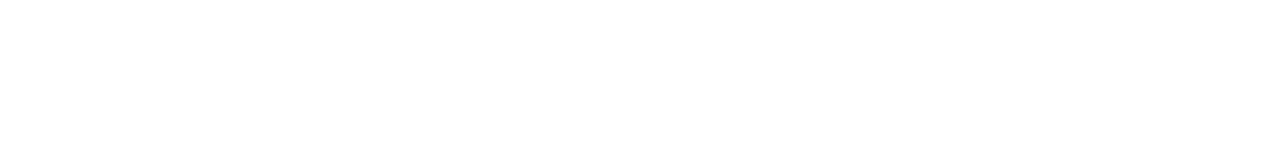
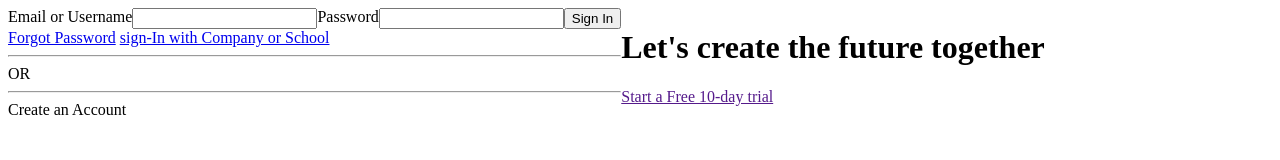
Before and after one commit to Chandan8585/Login-page, a plain HTML site: page index.html in a window 1280 px wide. Drawn offline with Linux system fonts and the light colour scheme.

Commit message:
html file setup completed

```diff
--- a/index.html
+++ b/index.html
@@ -8,6 +8,37 @@
     <link rel="stylesheet" href="/Login-page/styles.css">
 </head>
 <body>
-
+    <div class="container">
+        <div class="left">
+         <div class="log-in">
+            <form>
+            <label for="username">Email or Username</label>
+            <input type="text">
+            <label for="password">Password</label>
+            <input type="text">
+            <button id="sign-In">Sign In</button>
+        </form>
+        <div class="links">
+            <a href="#">Forgot Password</a>
+            <a href="#">sign-In with Company or School</a>
+        </div>
+         <div class="or">
+            <hr class="bar" />
+            <span>OR</span>
+            <hr class="bar" />
+         </div>
+         <div class="create-Account secondary-btn">Create an Account</div>
+        </div>
+          </div>
+        <div class="right">
+           <div class="showcase">
+            <h1 class="showcase-text">
+                Let's create the future <strong>together</strong>
+            </h1>
+            <a href="">Start a Free 10-day trial</a>
+           </div>
+        </div>
+    </div>
+    </div>
 </body>
 </html>
--- a/styles.css
+++ b/styles.css
@@ -0,0 +1,12 @@
+.container{
+    display: flex;
+
+}
+.left{
+    display: flex;
+}
+.log-in form{
+    display: flex;
+    /* display: block; */
+
+}
```
